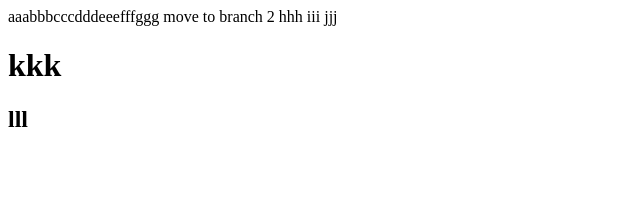
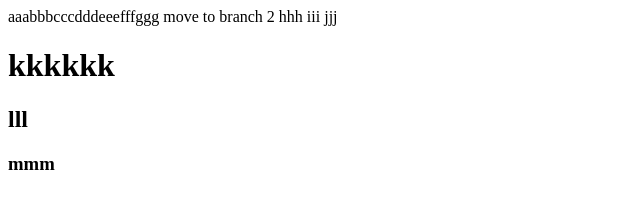
Before and after one commit to osakaishigaki/git_basic, a plain HTML site: page access.html in a window 1280 px wide. Shown: the whole page, without its empty margins (0-640 px from the left). Drawn offline with Linux system fonts and the light colour scheme.

Commit message:
mmm add kkk

```diff
--- a/access.html
+++ b/access.html
@@ -12,7 +12,8 @@
     hhh
     iii
     jjj
-    <h1>kkk</h1>
+    <h1>kkkkkk</h1>
     <h2>lll</h2>
+    <h3>mmm</h3>
 </body>
 </html>
```
